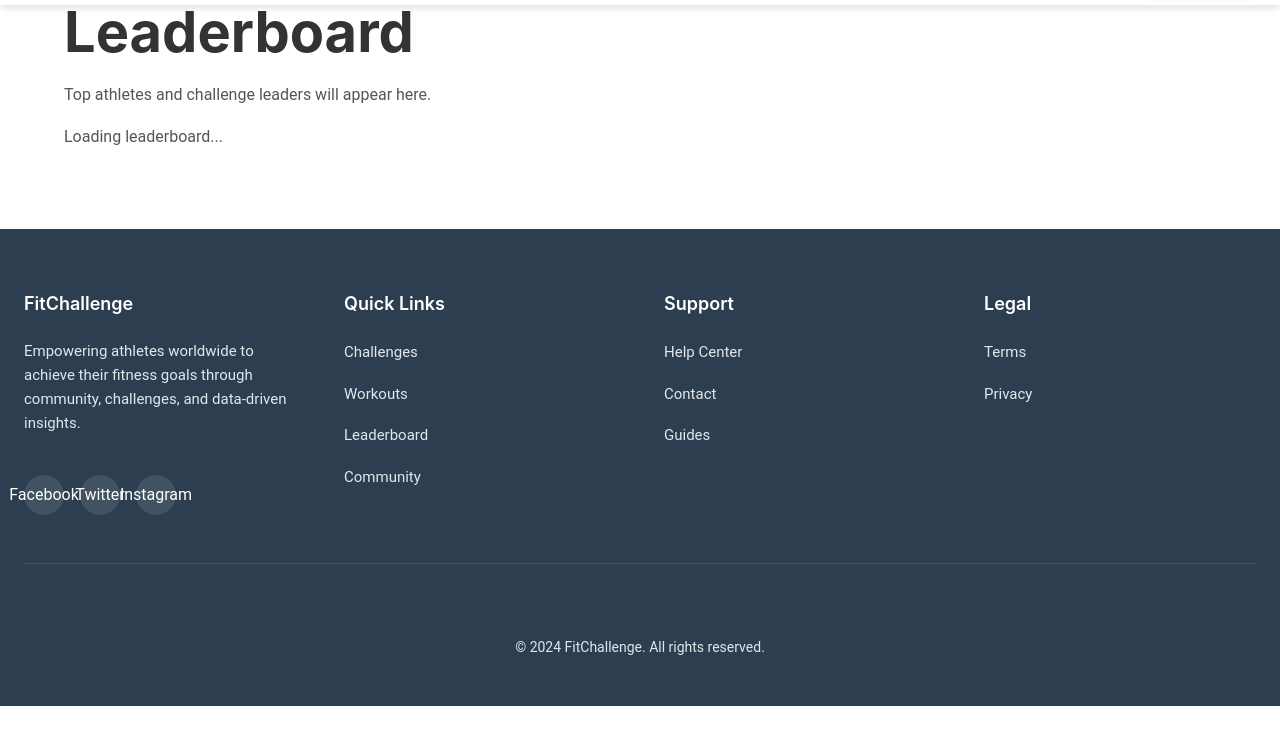
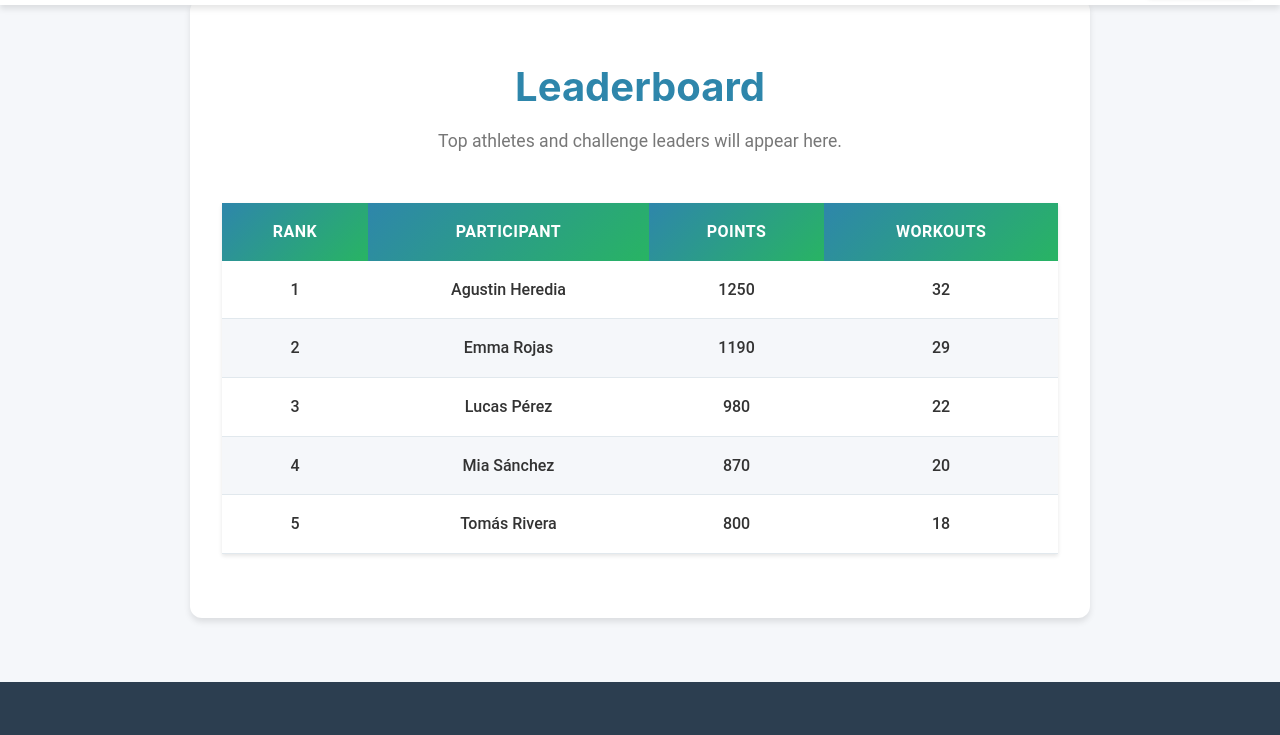
Before and after one commit to AgU131/fitness-challenge-app, a plain HTML site: page leaderboard/index.html in a window 1280 px wide. Shown: the part 65-800 px from the top of the page. Drawn offline with Linux system fonts and the light colour scheme; files whose address does not match are found by name.

Commit message:
leader board modified and last touches

```diff
--- /dev/null
+++ b/css/leaderboard.css
@@ -0,0 +1,94 @@
+/* ========================================
+   Leaderboard Styles
+   ======================================== */
+
+.leaderboard {
+    padding: var(--spacing-2xl) 0;
+    background-color: var(--light-gray);
+}
+
+.leaderboard .container {
+    text-align: center;
+    background-color: var(--white);
+    border-radius: var(--radius-lg);
+    box-shadow: var(--shadow-md);
+    padding: var(--spacing-2xl) var(--spacing-lg);
+    max-width: 900px;
+}
+
+.leaderboard h1 {
+    font-family: var(--font-heading);
+    font-size: 2.5rem;
+    color: var(--primary-color);
+    margin-bottom: var(--spacing-sm);
+}
+
+.leaderboard p {
+    color: var(--neutral-light);
+    font-size: 1.1rem;
+    margin-bottom: var(--spacing-xl);
+}
+
+.leaderboard-table {
+    width: 100%;
+    border-collapse: collapse;
+    box-shadow: var(--shadow-sm);
+    overflow-x: auto;
+}
+
+.leaderboard-table table {
+    width: 100%;
+    border-collapse: collapse;
+}
+
+.leaderboard-table th {
+    background: linear-gradient(135deg, var(--primary-color), var(--secondary-color));
+    color: var(--white);
+    font-weight: 600;
+    text-transform: uppercase;
+    letter-spacing: 0.5px;
+    padding: var(--spacing-sm);
+    text-align: center;
+}
+
+.leaderboard-table td {
+    padding: var(--spacing-sm);
+    text-align: center;
+    border-bottom: 1px solid var(--medium-gray);
+    color: var(--neutral-dark);
+    font-weight: 500;
+}
+
+.leaderboard-table tr:nth-child(even) {
+    background-color: var(--light-gray);
+}
+
+.leaderboard-table tr:hover {
+    background-color: var(--primary-light);
+    color: var(--white);
+    transition: background var(--transition-base), color var(--transition-base);
+}
+
+.error {
+    color: #e74c3c;
+    font-weight: 600;
+    background-color: rgba(231, 76, 60, 0.1);
+    padding: var(--spacing-sm);
+    border-radius: var(--radius-sm);
+}
+
+/* ========================================
+   Responsive
+   ======================================== */
+
+@media (max-width: 768px) {
+    .leaderboard h1 {
+        font-size: 2rem;
+    }
+
+    .leaderboard-table th,
+    .leaderboard-table td {
+        font-size: 0.9rem;
+        padding: var(--spacing-xs);
+    }
+}
--- /dev/null
+++ b/js/leaderboard.js
@@ -0,0 +1,53 @@
+// leaderboard.js
+const leaderboardContainer = document.querySelector(".leaderboard-table");
+
+// URL de ejemplo: usaremos una API pública para simular datos de atletas
+const apiURL = "https://www.boredapi.com/api/activity"; // se puede cambiar por Strava más adelante
+
+async function loadLeaderboard() {
+    try {
+        leaderboardContainer.innerHTML = "<p>Loading leaderboard...</p>";
+
+        // Simulación de llamada a API (puedes reemplazar por Strava o Nutritionix)
+        const fakeData = [
+            { name: "Agustin Heredia", points: 1250, workouts: 32 },
+            { name: "Emma Rojas", points: 1190, workouts: 29 },
+            { name: "Lucas Pérez", points: 980, workouts: 22 },
+            { name: "Mia Sánchez", points: 870, workouts: 20 },
+            { name: "Tomás Rivera", points: 800, workouts: 18 },
+        ];
+
+        // Renderizar tabla
+        const html = `
+      <table class="leaderboard-table">
+        <thead>
+          <tr>
+            <th>Rank</th>
+            <th>Participant</th>
+            <th>Points</th>
+            <th>Workouts</th>
+          </tr>
+        </thead>
+        <tbody>
+          ${fakeData
+                .map(
+                    (athlete, i) => `
+            <tr>
+              <td>${i + 1}</td>
+              <td>${athlete.name}</td>
+              <td>${athlete.points}</td>
+              <td>${athlete.workouts}</td>
+            </tr>`
+                )
+                .join("")}
+        </tbody>
+      </table>
+    `;
+
+        leaderboardContainer.innerHTML = html;
+    } catch (error) {
+        leaderboardContainer.innerHTML = `<p>Error loading leaderboard: ${error.message}</p>`;
+    }
+}
+
+loadLeaderboard();
--- a/leaderboard/index.html
+++ b/leaderboard/index.html
@@ -7,6 +7,7 @@
     <title>Leaderboard | FitChallenge</title>
     <link rel="stylesheet" href="../css/style.css">
     <link rel="stylesheet" href="../css/challenges.css">
+    <link rel="stylesheet" href="../css/leaderboard.css">
 </head>
 
 <body>
@@ -31,6 +32,7 @@
 
     <script src="../js/include_fragments.js"></script>
     <script src="../js/main.js" type="module"></script>
+    <script type="module" src="../js/leaderboard.js"  ></script>
 </body>
 
 </html>
```
Also changed, not shown: js/challenges.js (line endings or trailing spaces).
